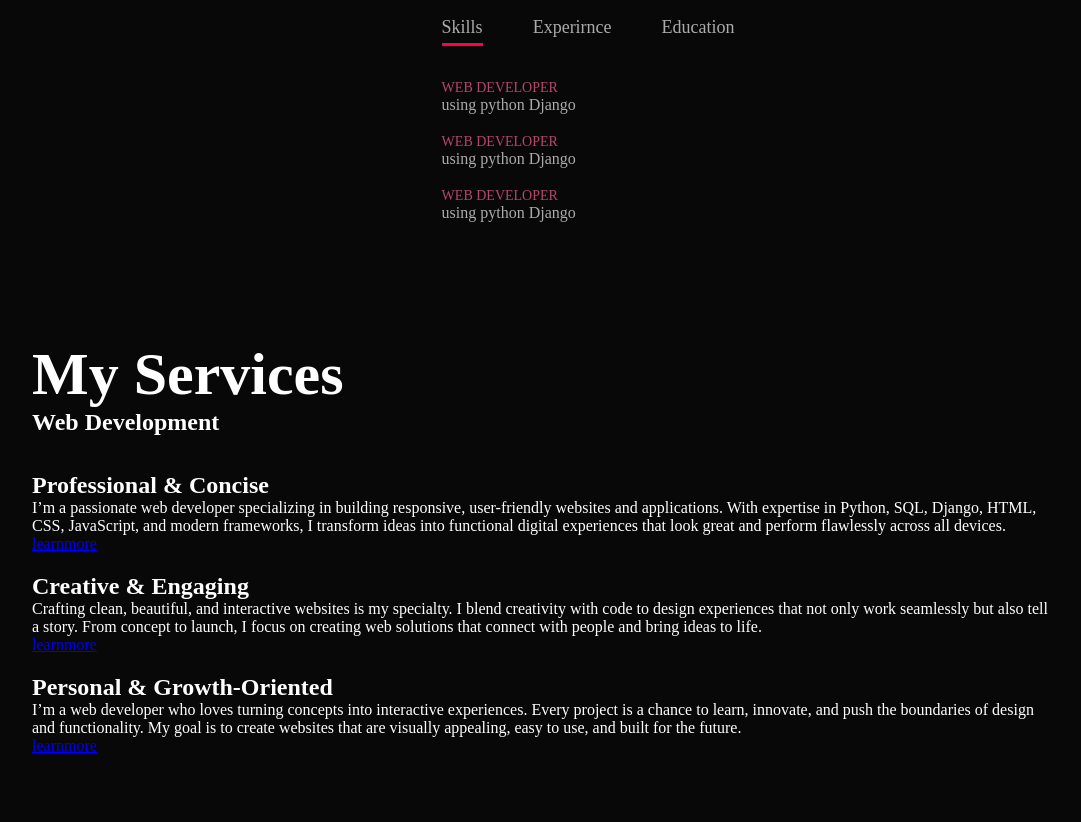
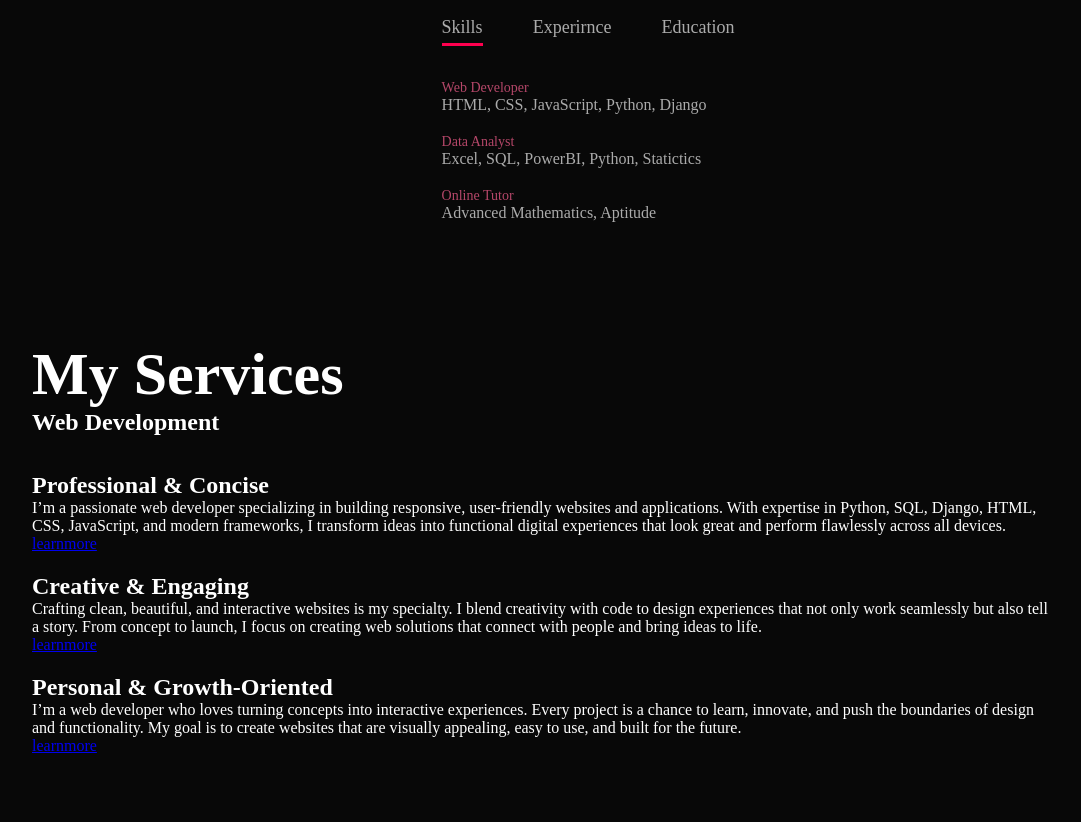
Before and after one commit to Divadine/portfolio_website, a plain HTML site: page index.html in a window 1280 px wide. Shown: the part 1160-1982 px from the top of the page, without its empty margins (96-1177 px from the left). Drawn offline with Linux system fonts and the light colour scheme.

Commit message:
final commit 1

```diff
--- a/index.html
+++ b/index.html
@@ -52,9 +52,9 @@
 
                         <div class="tab-contents active-tab" id="skills">
                             <ul>
-                                <li> <span> WEB DEVELOPER</span><br> using python Django </li><br>
-                                <li> <span> WEB DEVELOPER</span><br> using python Django </li><br>
-                                <li> <span> WEB DEVELOPER</span><br> using python Django </li><br>
+                                <li> <span> Web Developer</span><br> HTML, CSS, JavaScript, Python, Django</li><br>
+                                <li> <span> Data Analyst</span><br> Excel, SQL, PowerBI, Python, Statictics </li><br>
+                                <li> <span> Online Tutor</span><br> Advanced Mathematics, Aptitude </li><br>
                             </ul>
                         </div>
                          <div class="tab-contents " id="experience">
```
